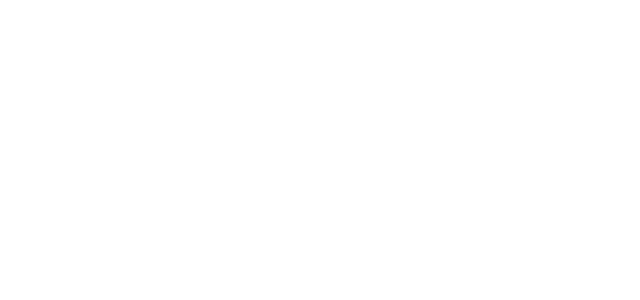
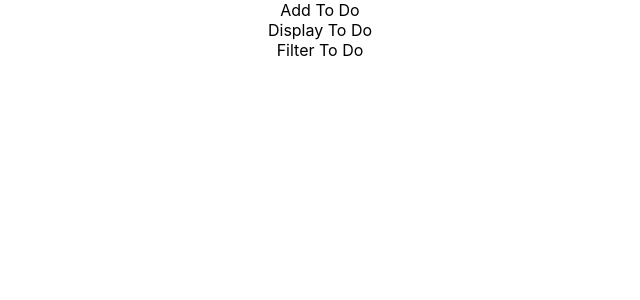
Before and after one commit to BCholidiza/mern-todolist, a React (Create React App) app in the folder frontend/: page / in a window 1280 px wide. Shown: the top 300 px of the page, without its empty margins (320-960 px from the left). Built offline with nearby package versions, Linux system fonts and the light colour scheme.

Commit message:
Initiated the 3 components I thought would be necessary for this app and imported to app.js

```diff
--- a/frontend/src/App.js
+++ b/frontend/src/App.js
@@ -1,10 +1,18 @@
 import './App.css';
+import AddToDo from './components/AddTodo';
+import DisplayTodo from './components/DisplayTodo';
+import FilterTodo from './components/FilterTodo';
+import React, { useState } from 'react';
 
 function App() {
-  return (
-    <div className="App">
-    </div>
-  );
+
+    return (
+        <div className="App">
+            <AddToDo />
+            <DisplayTodo />
+            <FilterTodo />
+        </div>
+    );
 }
 
 export default App;
--- /dev/null
+++ b/frontend/src/components/AddTodo.js
@@ -0,0 +1,9 @@
+const AddToDo = () => {
+    return (
+        <div className="add-todo">
+            Add To Do
+        </div>
+    );
+}
+
+export default AddToDo;
--- /dev/null
+++ b/frontend/src/components/DisplayTodo.js
@@ -0,0 +1,10 @@
+const DisplayTodo = () => {
+    return (
+
+        <div className="display-todo">
+           Display To Do
+        </div>
+    );
+}
+
+export default DisplayTodo;
--- /dev/null
+++ b/frontend/src/components/FilterTodo.js
@@ -0,0 +1,9 @@
+    const FilterTodo = () => {
+    return (
+        <div className="filter-todo">
+            Filter To Do
+        </div>
+    );
+}
+
+export default FilterTodo;
```
